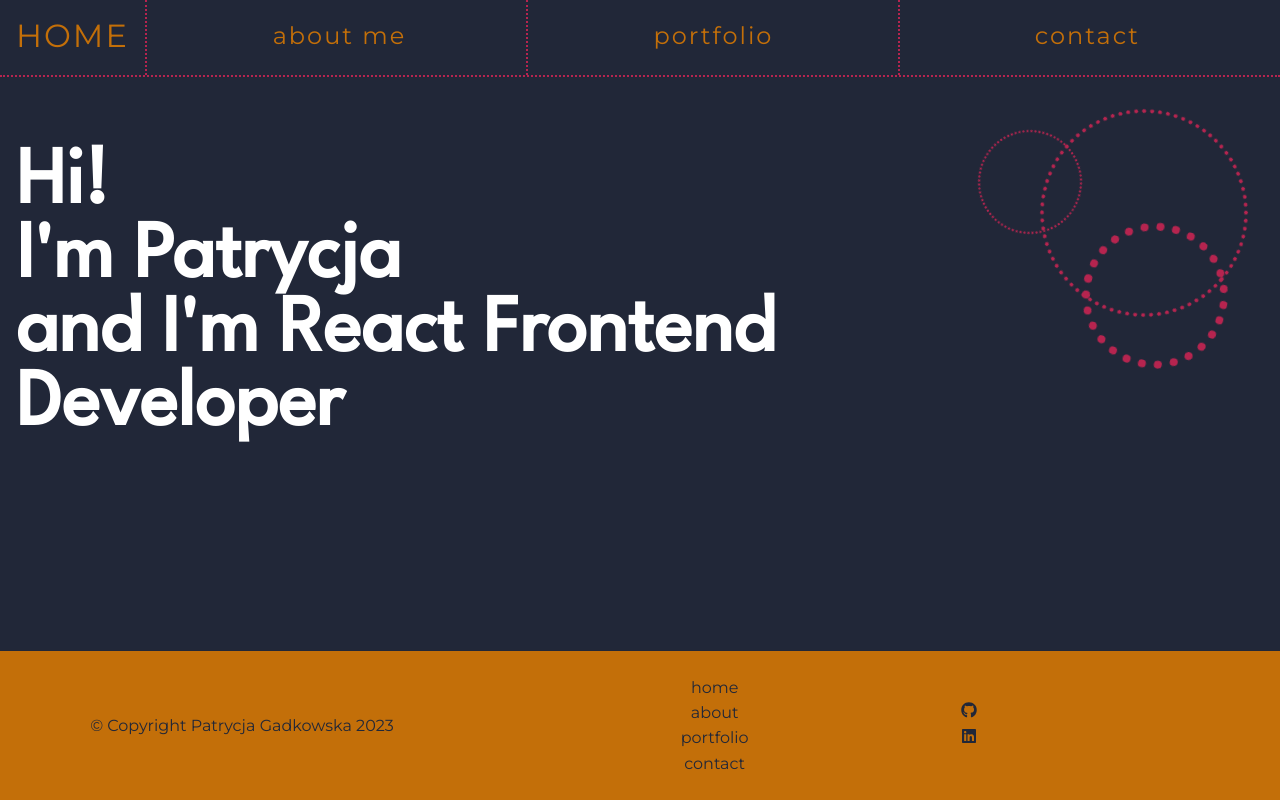
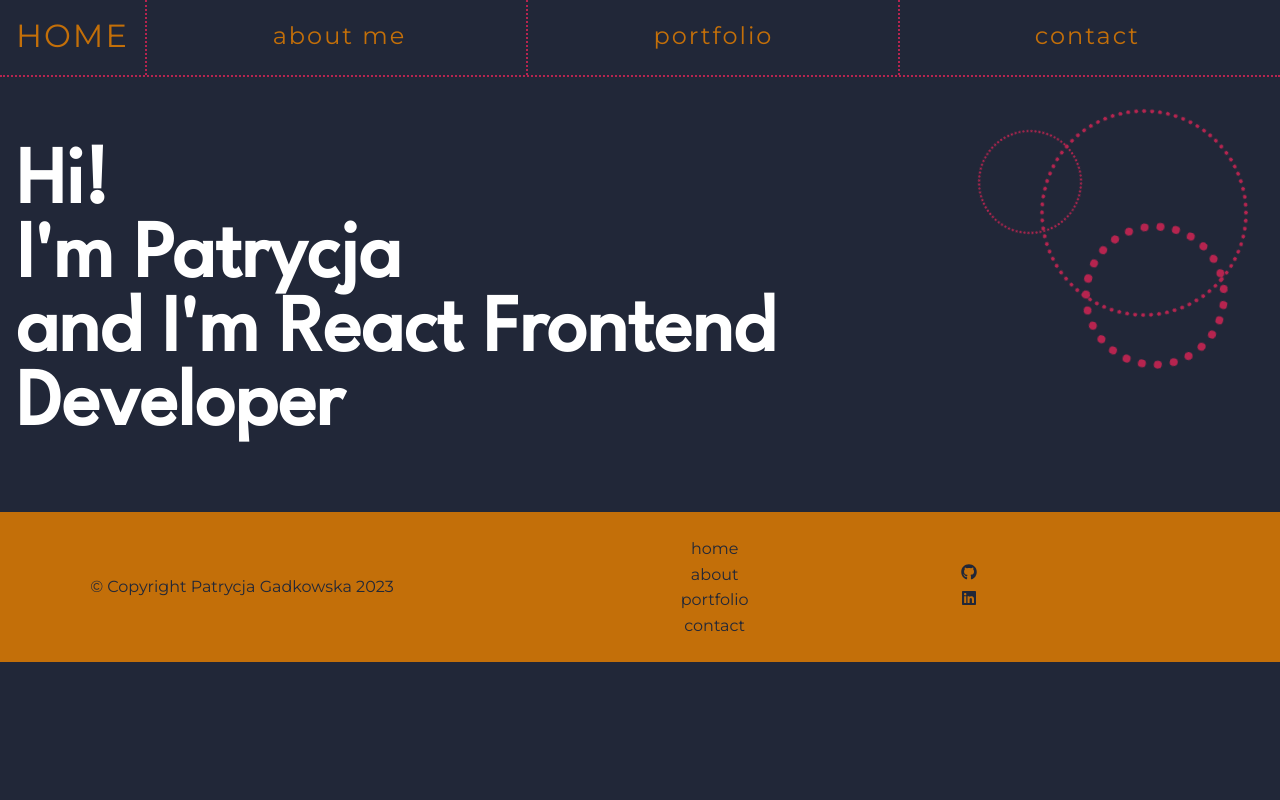
Before and after one commit to patrycjagadkowska/portfolio-page, a React (Create React App) app: page / in a window 1280 px wide. Built offline with nearby package versions, Linux system fonts and the light colour scheme.

Commit message:
change body and #root height

```diff
--- a/src/index.css
+++ b/src/index.css
@@ -11,11 +11,11 @@ body {
   font-family: 'Montserrat', sans-serif;
   background: #212738;
   color: white;
-  height: 100%;
+  min-height: 100%;
 }
 
 #root {
-  height: 100%;
+  min-height: 100%;
   display: -ms-flexbox;
   display: -webkit-box;
   display: -webkit-flex;
```
